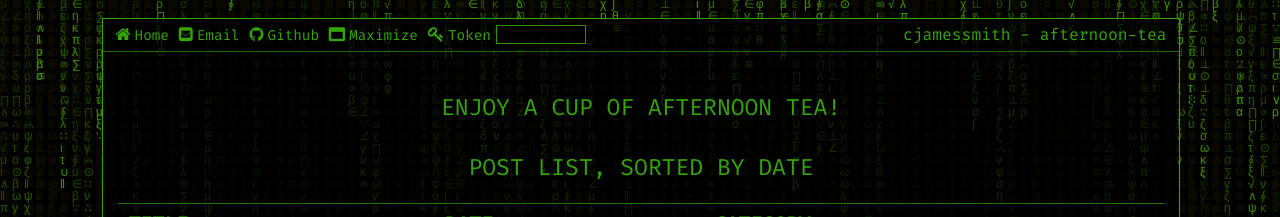
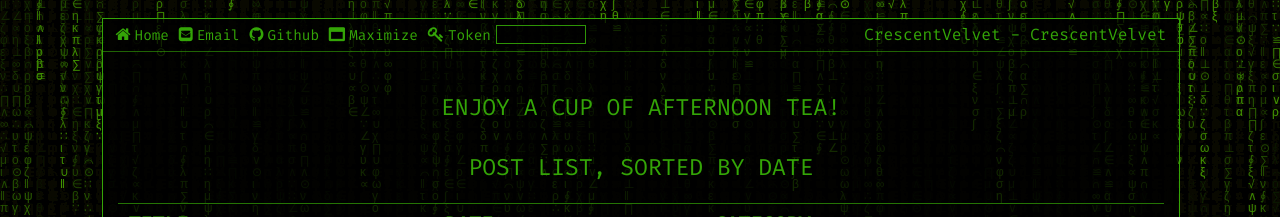
Before and after one commit to CrescentVelvet/crescentvelvet.github.io, a Jekyll site: the page built from pages/index.md, in a window 1280 px wide. Shown: the top 217 px of the page. Built offline with Jekyll 4.4.1, drawn with Linux system fonts in a browser that asks for light colours.

Commit message:
修改网址

```diff
--- a/_config.yml
+++ b/_config.yml
@@ -1,7 +1,7 @@
 ## Settings
-title: cjamessmith
-owner: "afternoon-tea"
-url: "https://cjamessmith.github.io"
+title: CrescentVelvet
+owner: "CrescentVelvet"
+url: "https://crescentvelvet.github.io"
 baseurl: ""
 permalink: /:title/
 description: ""
@@ -10,8 +10,8 @@ webrick:
   headers:
     Access-Control-Allow-Origin: "*"
 ## Global Variables
-email: "severuschen2000@gmail.com"
-github: "cJamesSmith"
+email: "crescentvelvet3@gmail.com"
+github: "CrescentVelvet"
 # path to: css/, fonts/, img/ and js/
 assets_path: "/assets" # i.e. "/assets"
 statement: "Designed by afternoon-tea, All Rights Reserved"
```
